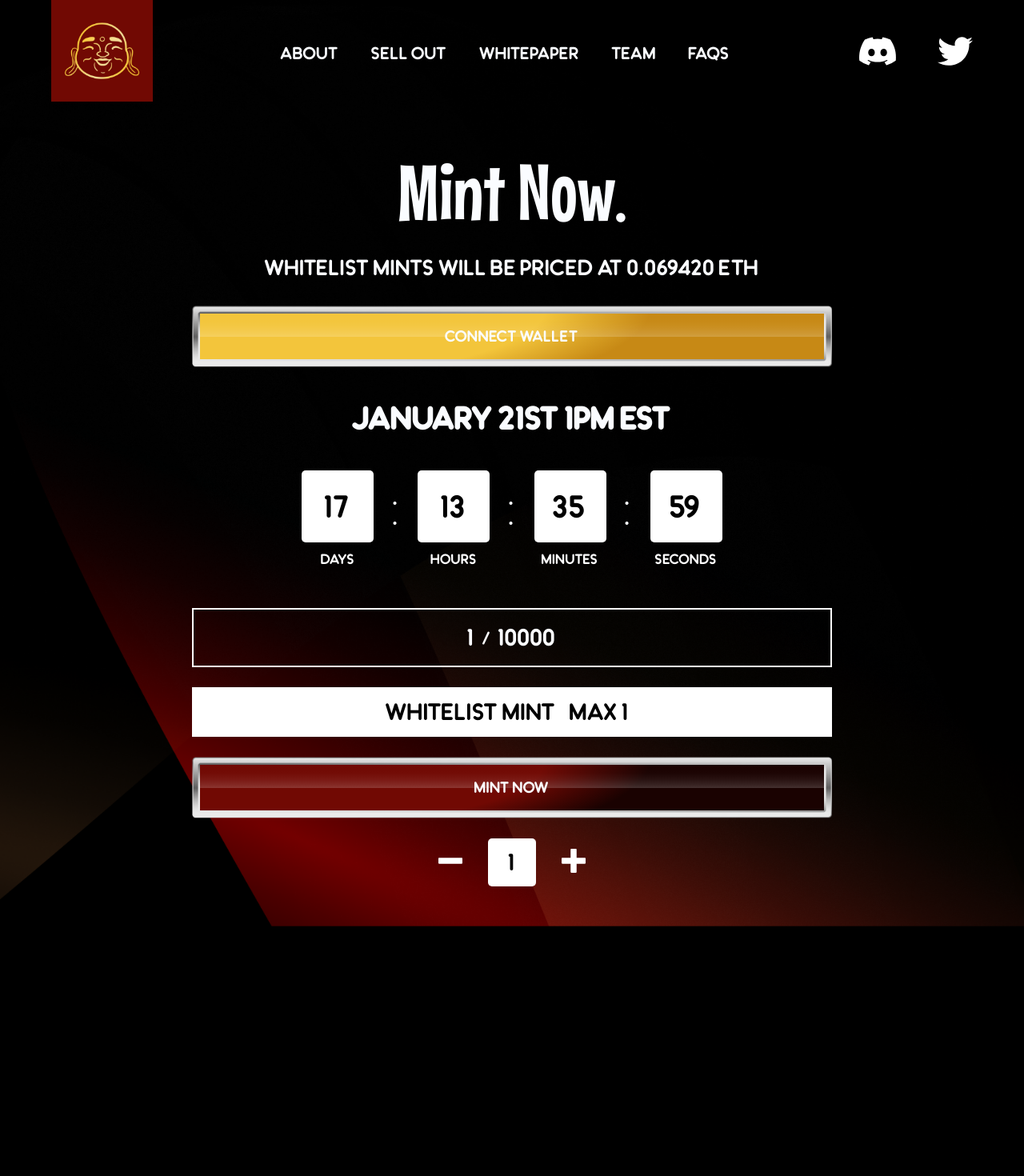
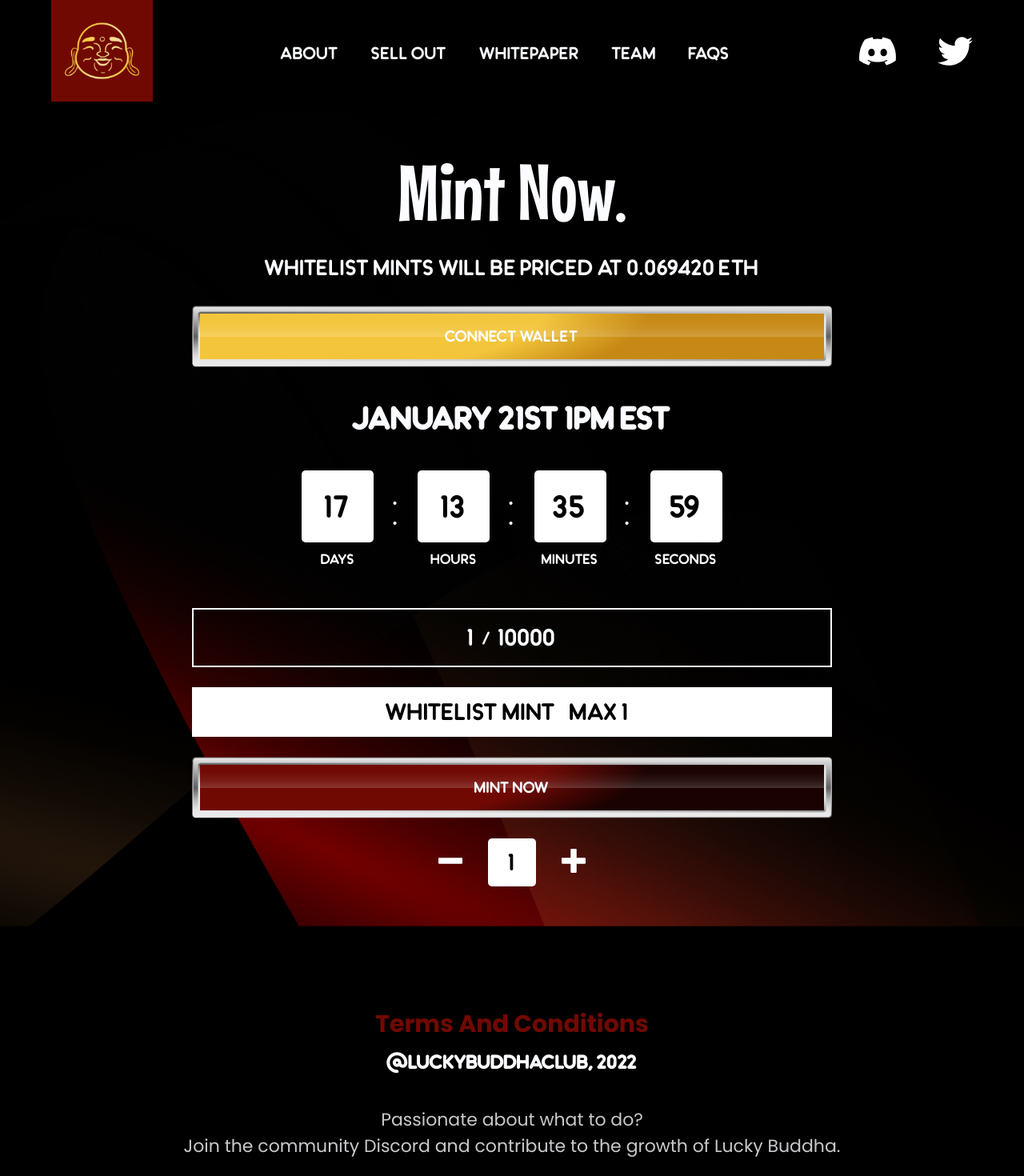
Before and after one commit to abdullahmehboob20s/Buda-web, a React (Create React App) app: page /mint in a window 1280 px wide. Shown: the top 1470 px of the page at 80% size. Before the commit the page ends 1158 px from the top, so only its background shows below. Built offline with nearby package versions, Linux system fonts and the light colour scheme.

Commit message:
Added Footer in Mint Page

```diff
--- a/src/pages/MintPage/MintPage.js
+++ b/src/pages/MintPage/MintPage.js
@@ -8,6 +8,7 @@ import { CgFormatSlash } from "react-icons/cg";
 import YellowBtn from "components/Buttons/YellowBtn/YellowBtn";
 import RedButton from "components/Buttons/RedButton/RedButton";
 import { useNavigate } from "react-router-dom";
+import Footer from "layouts/Footer/Footer";
 
 const Colon = () => {
   return (
@@ -88,11 +89,17 @@ function MintPage() {
   });
 
   return (
-    <div className={`${styles.mint_page}`}>
+    <div>
       <div className="">
         <Navbar />
       </div>
-      <div className={`${styles.mint_page_container} container-wrapper`}>
+
+      <div
+        className={`${styles.mint_page} ${
+          isBellow600px ? "mb-50px" : "mb-100px"
+        }`}
+      >
+        <div className={`${styles.mint_page_container} container-wrapper `}>
           <div className={`${styles.page_content} py-50px`}>
             <div className={isBellow1000px ? "mb-20px" : "mb-40px"}>
               <h1
@@ -127,7 +134,10 @@ function MintPage() {
                 JANUARY 21ST 1PM EST
               </h1>
               <div className={`${styles.timer_container} mb-50px`}>
-              <Timer time={timerDays} title={isBellow600px ? "Days" : "Days"} />
+                <Timer
+                  time={timerDays}
+                  title={isBellow600px ? "Days" : "Days"}
+                />
                 <Colon />
                 <Timer
                   time={timerHours}
@@ -168,7 +178,9 @@ function MintPage() {
               <div className={`${styles.counter}`}>
                 <button
                   className="pointer"
-                onClick={() => setCounter(counter < 2 ? counter : counter - 1)}
+                  onClick={() =>
+                    setCounter(counter < 2 ? counter : counter - 1)
+                  }
                 >
                   <ImMinus color="white" size={isBellow1000px ? 20 : 30} />
                 </button>
@@ -190,6 +202,9 @@ function MintPage() {
           </div>
         </div>
       </div>
+
+      <Footer />
+    </div>
   );
 }
 
```
Lines whose indentation alone changed are shown as unchanged.
